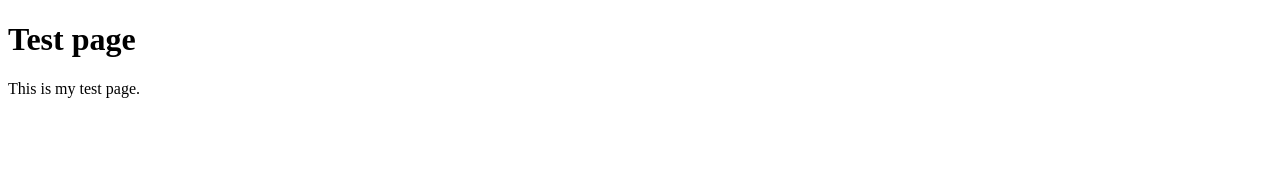
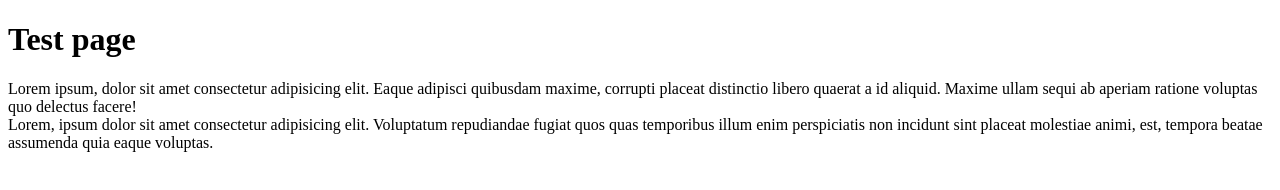
Before and after one commit to smauer/netlify-test-site, a plain HTML site: page index.html in a window 1280 px wide. Drawn offline with Linux system fonts and the light colour scheme.

Commit message:
changed index

```diff
--- a/index.html
+++ b/index.html
@@ -8,6 +8,9 @@
 </head>
 <body>
     <h1>Test page</h1>
-    <div class="info">This is my test page.</div>
+    <div class="page">
+        <div class="panel">Lorem ipsum, dolor sit amet consectetur adipisicing elit. Eaque adipisci quibusdam maxime, corrupti placeat distinctio libero quaerat a id aliquid. Maxime ullam sequi ab aperiam ratione voluptas quo delectus facere!</div>
+        <div class="panel">Lorem, ipsum dolor sit amet consectetur adipisicing elit. Voluptatum repudiandae fugiat quos quas temporibus illum enim perspiciatis non incidunt sint placeat molestiae animi, est, tempora beatae assumenda quia eaque voluptas.</div>
+    </div>
 </body>
 </html>
```
